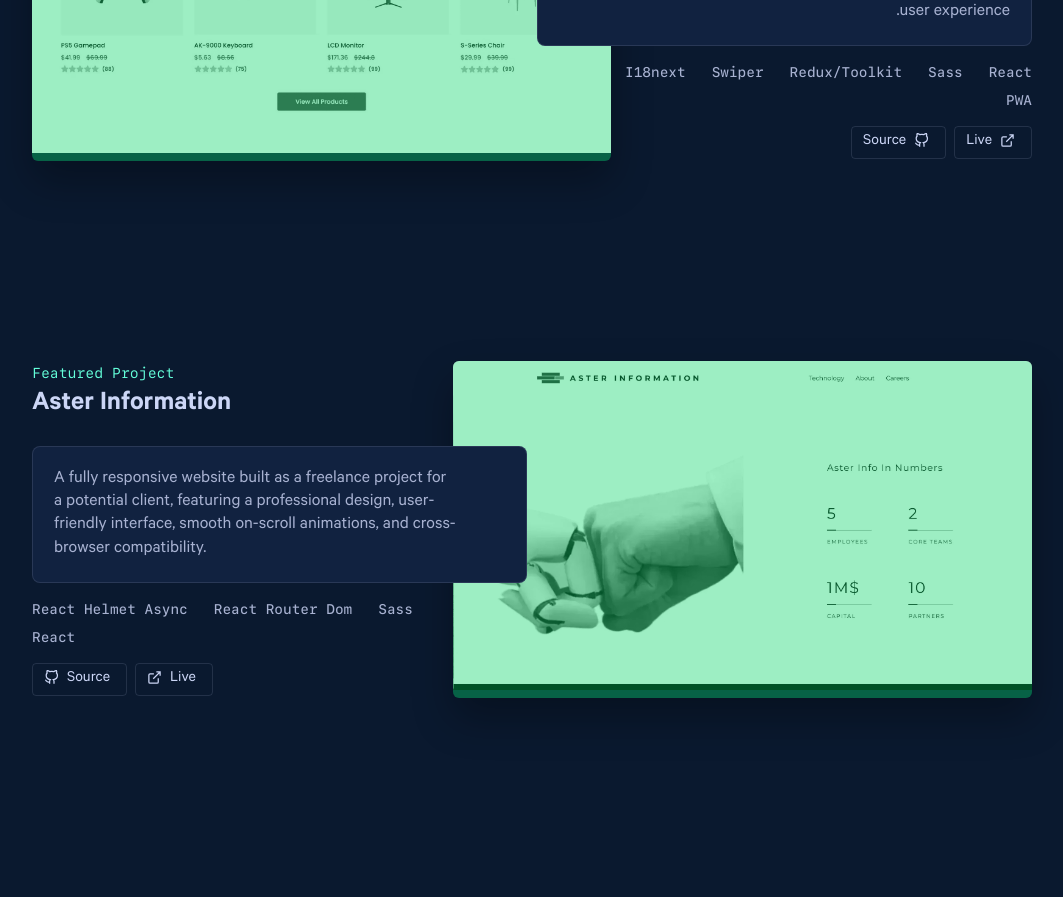
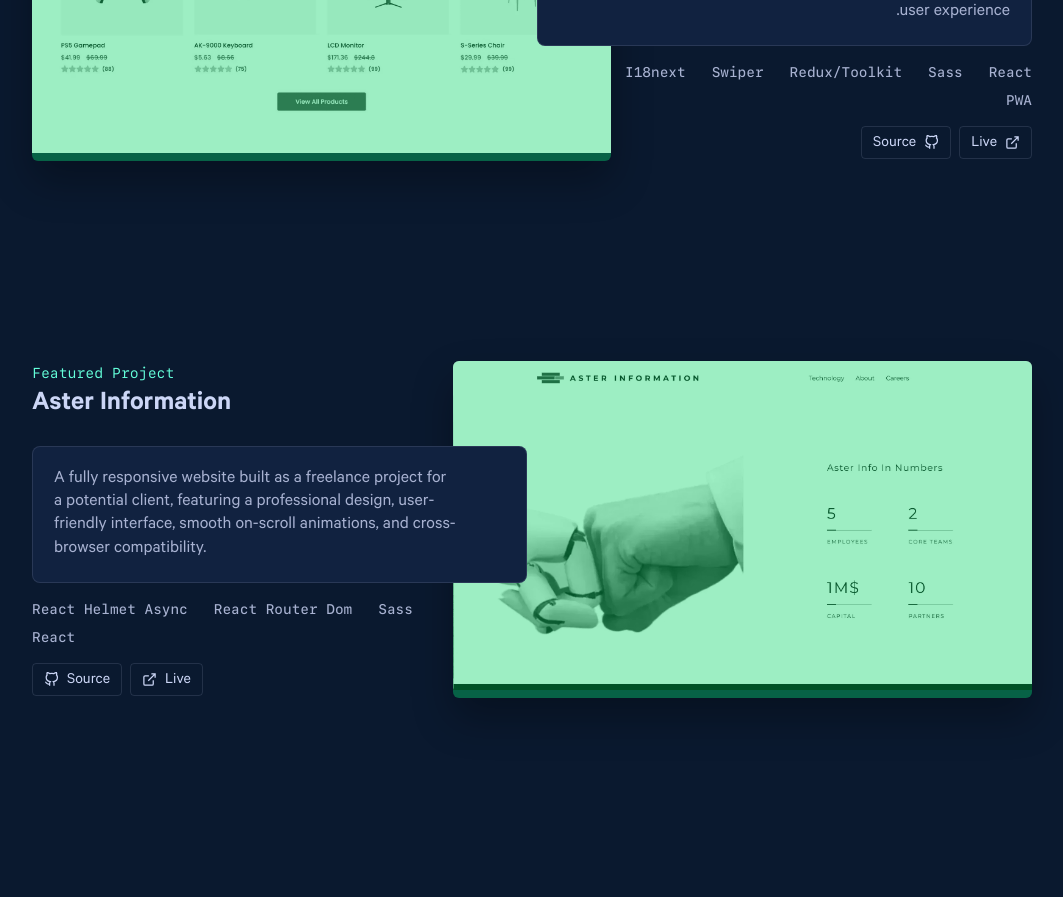
Before and after one commit to Moamal-2000/moamal-alaa, a Next.js app: page / in a window 1280 px wide. Shown: the part 2040-2937 px from the top of the page, without its empty margins (108-1171 px from the left). Built offline with nearby package versions, Linux system fonts and the light colour scheme.

Commit message:
style(FeaturedProject): adjust padding in project links to center the content

```diff
--- a/src/components/Home/ProjectsSection/FeaturedProjects/FeaturedProject/FeaturedProject.module.scss
+++ b/src/components/Home/ProjectsSection/FeaturedProjects/FeaturedProject/FeaturedProject.module.scss
@@ -232,7 +232,7 @@
   gap: 8px;
   color: #ccd6f6;
   font-size: 1rem;
-  padding: 6px 16px 6px 11px;
+  padding: 8px 11px 4px 11px;
   border-radius: 4px;
   border: 1px solid rgba(136, 146, 176, .2);
   outline: solid 2px transparent;
```
